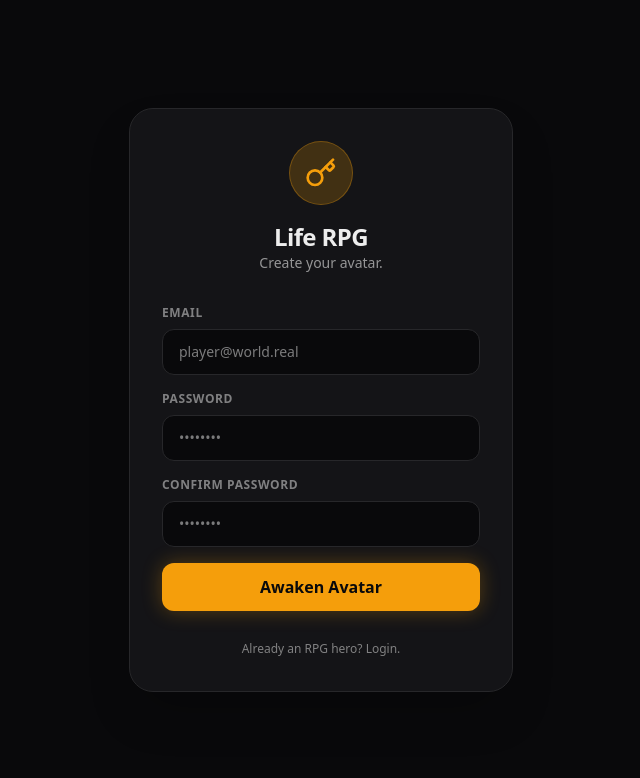
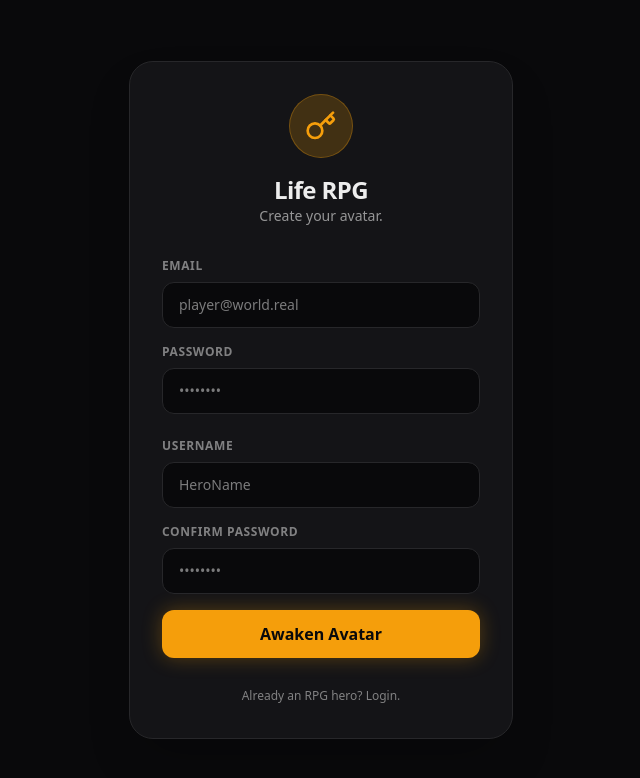
Before and after one commit to alessandro12312/life-rpg-web, a Next.js app in the folder apps/web/: page /login in a window 1280 px wide. Both pictures are taken after a click on the button "New here? Create character.". Shown: the top 778 px of the page, without its empty margins (319-959 px from the left). Built offline with nearby package versions, Linux system fonts and the light colour scheme; no server answers.

Commit message:
feat: add user-defined username on registration

```diff
--- a/apps/web/src/app/login/page.tsx
+++ b/apps/web/src/app/login/page.tsx
@@ -10,6 +10,7 @@ export default function Login() {
     const [email, setEmail] = useState("");
     const [password, setPassword] = useState("");
     const [confirmPassword, setConfirmPassword] = useState("");
+    const [username, setUsername] = useState("");
     const [isLogin, setIsLogin] = useState(true);
     const [loading, setLoading] = useState(false);
     const [errorMsg, setErrorMsg] = useState("");
@@ -37,7 +38,7 @@ export default function Login() {
                     password,
                     options: {
                         data: {
-                            username: email.split('@')[0],
+                            username: username || email.split('@')[0],
                         }
                     }
                 });
@@ -105,7 +106,20 @@ export default function Login() {
                                     initial={{ opacity: 0, height: 0 }}
                                     animate={{ opacity: 1, height: "auto" }}
                                     exit={{ opacity: 0, height: 0 }}
+                                    className="overflow-hidden space-y-4"
                                 >
+                                    <div>
+                                        <label className="text-xs font-semibold text-foreground/50 uppercase tracking-wider mb-2 mt-2 block">Username</label>
+                                        <input
+                                            type="text"
+                                            required={!isLogin}
+                                            value={username}
+                                            onChange={(e) => setUsername(e.target.value)}
+                                            className="w-full bg-background border border-surface-border rounded-xl px-4 py-3 outline-none focus:border-primary transition-colors text-sm"
+                                            placeholder="HeroName"
+                                        />
+                                    </div>
+                                    <div>
                                         <label className="text-xs font-semibold text-foreground/50 uppercase tracking-wider mb-2 mt-2 block">Confirm Password</label>
                                         <input
                                             type="password"
@@ -115,6 +129,7 @@ export default function Login() {
                                             className="w-full bg-background border border-surface-border rounded-xl px-4 py-3 outline-none focus:border-primary transition-colors text-sm"
                                             placeholder="••••••••"
                                         />
+                                    </div>
                                 </motion.div>
                             )}
                         </AnimatePresence>
```
Lines whose indentation alone changed are shown as unchanged.
